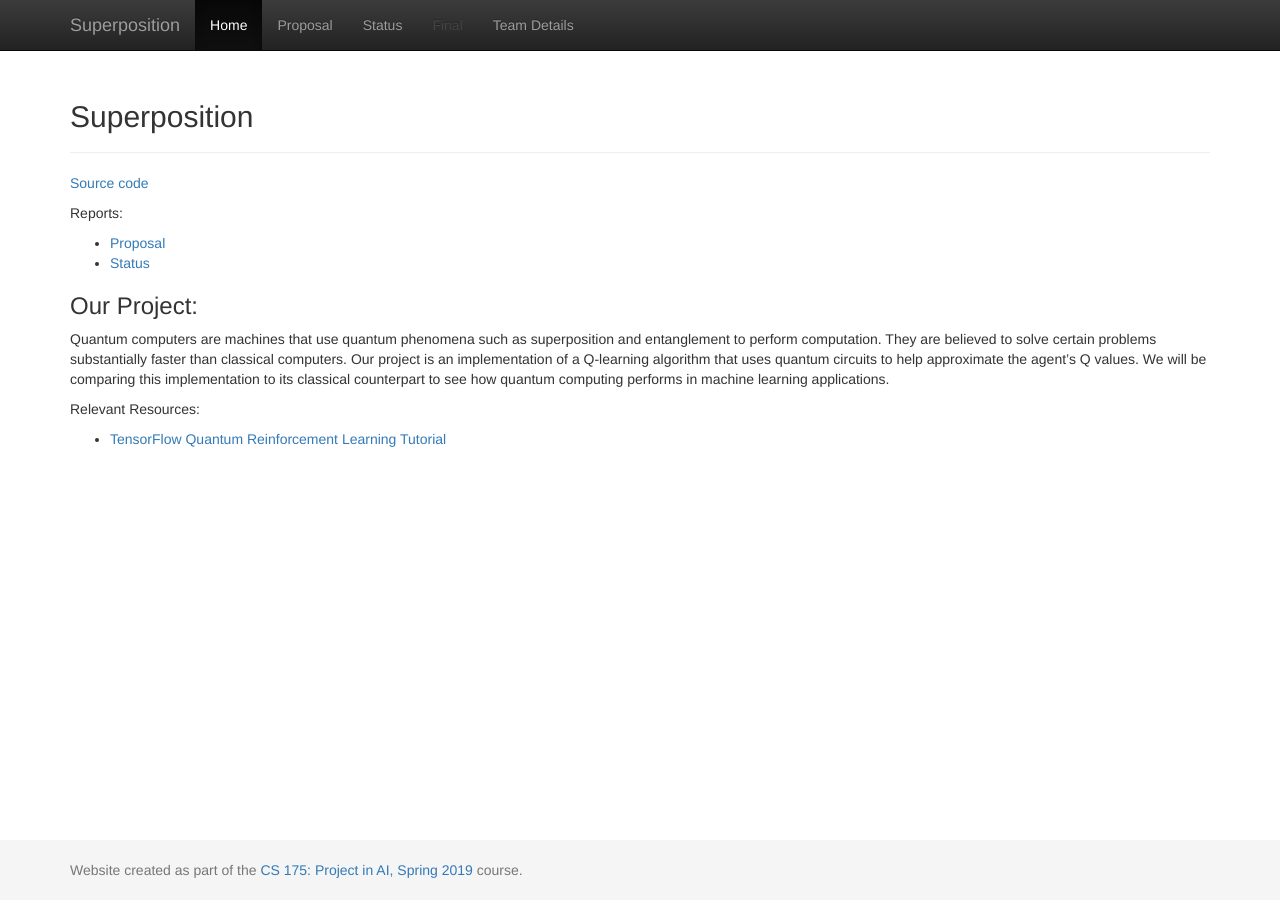
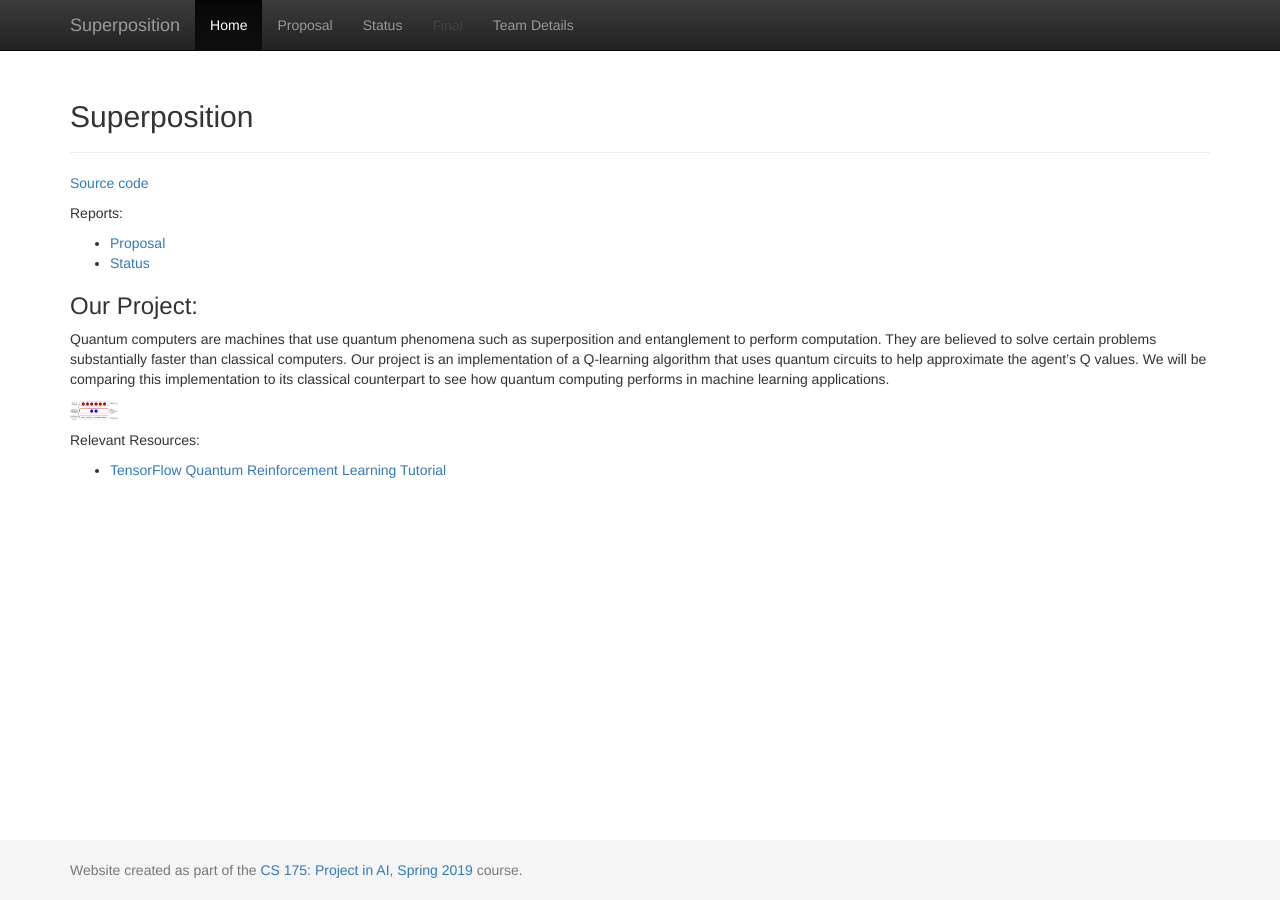
Before and after one commit to fvelasquez12/Superposition, a Jekyll site: the page built from docs/index.md, in a window 1280 px wide. Built offline with Jekyll 4.4.1, drawn with Linux system fonts in a browser that asks for light colours.

Commit message:
Update index.md

```diff
--- a/docs/index.md
+++ b/docs/index.md
@@ -13,6 +13,8 @@ Reports:
 ### Our Project:
 Quantum computers are machines that use quantum phenomena such as superposition and entanglement to perform computation. They are believed to solve certain problems substantially faster than classical computers. Our project is an implementation of a Q-learning algorithm that uses quantum circuits to help approximate the agent's Q values. We will be comparing this implementation to its classical counterpart to see how quantum computing performs in machine learning applications.
 
+<img src="https://github.com/fvelasquez12/Superposition/blob/main/docs/assets/images/hybridnetwork.png" width="48">
+
 
 Relevant Resources:
 - [TensorFlow Quantum Reinforcement Learning Tutorial](https://www.tensorflow.org/quantum/tutorials/quantum_reinforcement_learning)
```
